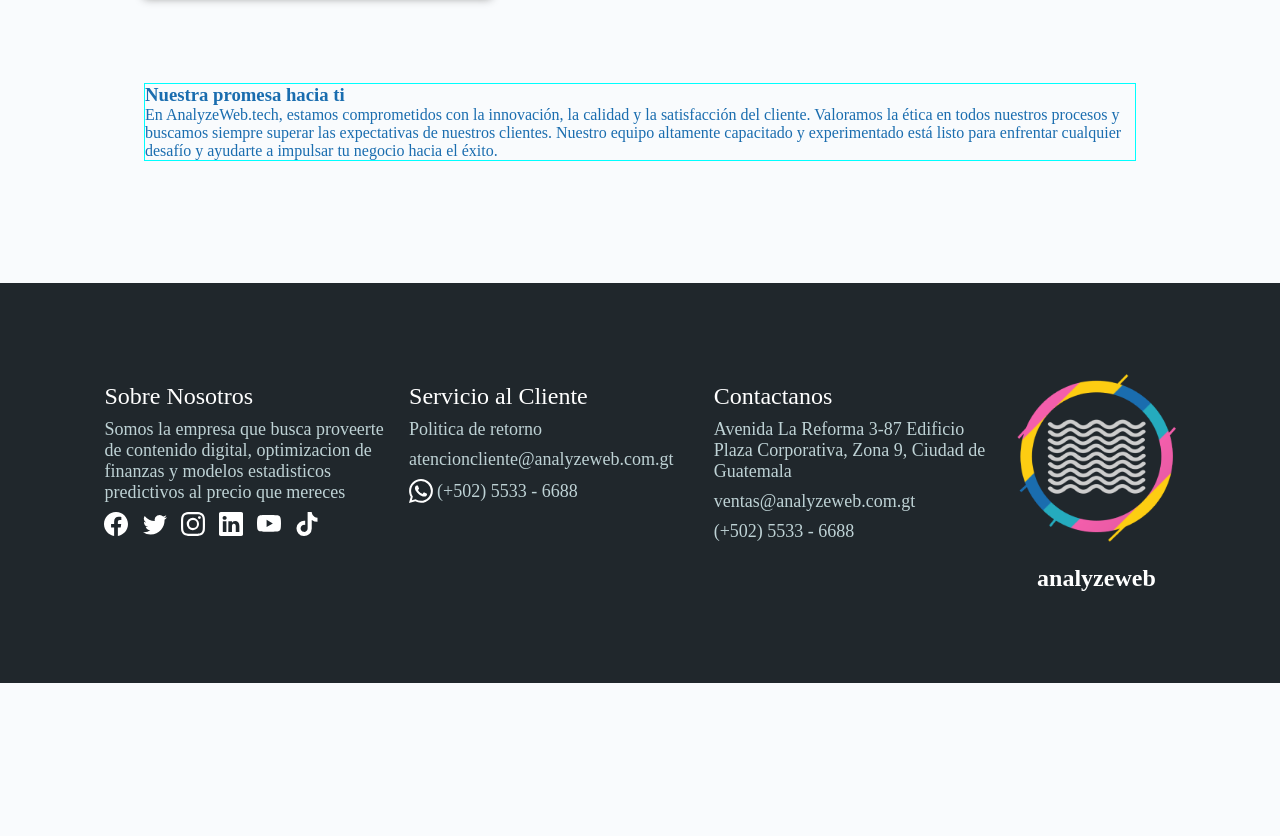
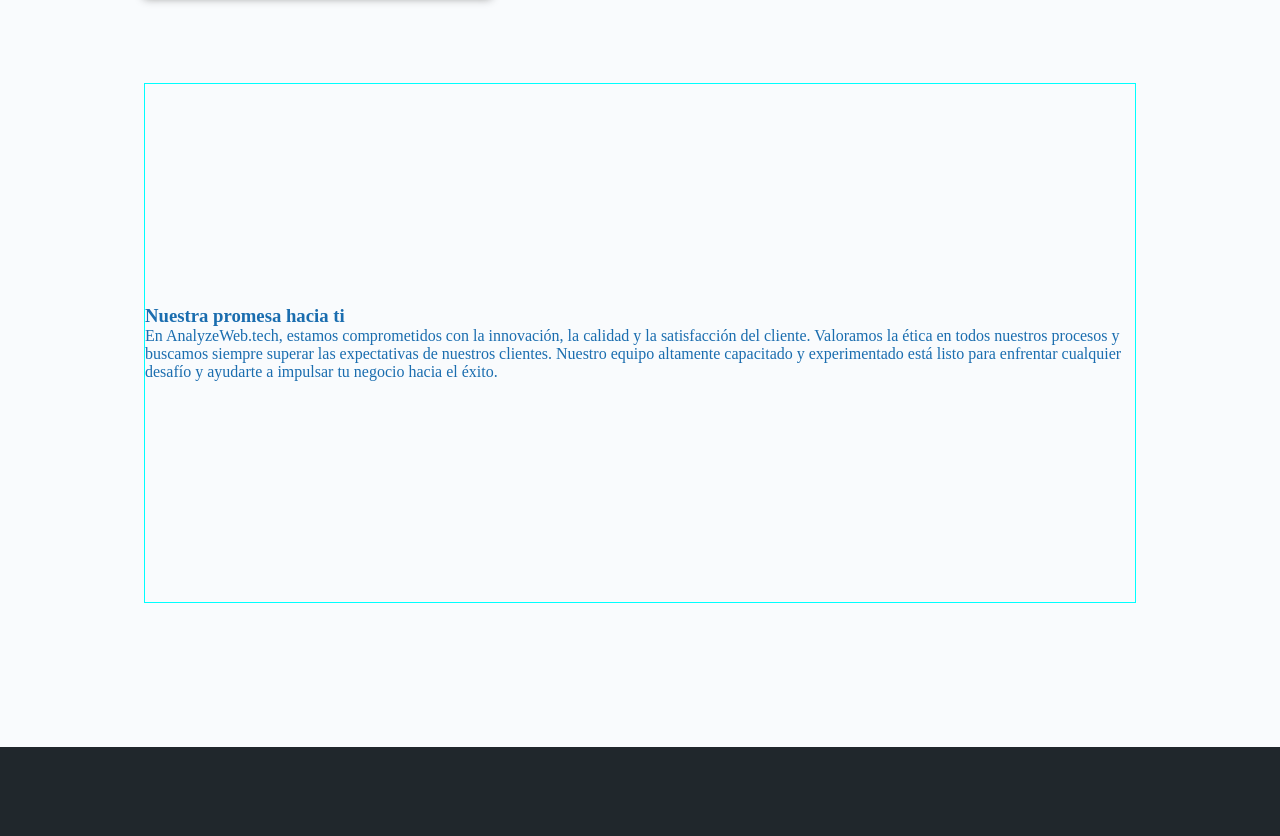
Before and after one commit to RandomAlien3096/analyzeweb, a React (Create React App) app: page /UsPg in a window 1280 px wide. Shown: the part 1317-2153 px from the top of the page. Before the commit the page ends 2000 px from the top, so only its background shows below. Built offline with nearby package versions, Linux system fonts and the light colour scheme.

Commit message:
changes in promise section

```diff
--- a/src/pages/usPg/UsPg.jsx
+++ b/src/pages/usPg/UsPg.jsx
@@ -3,6 +3,7 @@ import './usPg.css';
 import { Navbar, Footer } from '../../components';
 import img_bg from '../../rsrc/imgs/frontend_bg.jpg';
 import graph_web from '../../rsrc/imgs/us_graph.png';
+import graph_flow from '../../rsrc/imgs/datagov_flow.png';
 
 function UsPg() {
   return (
@@ -97,6 +98,7 @@ function UsPg() {
                 </div>
                 {/* ----------------------------------------------------------- */}
                 <div className = 'analyzeweb__usPg-content_promise'>
+                    <div className = 'analyzeweb__usPg-content_promise-text'>
                         <h3>Nuestra promesa hacia ti</h3>
                         <p>
                             En AnalyzeWeb.tech, estamos comprometidos con la innovación,
@@ -106,6 +108,10 @@ function UsPg() {
                             capacitado y experimentado está listo para enfrentar cualquier
                             desafío y ayudarte a impulsar tu negocio hacia el éxito.
                         </p>
+                    </div>
+                    <div className = 'analyzeweb__usPg-content_promise-grpah'>
+                        <img />
+                    </div>
                 </div>
             </div>
         </div>
--- a/src/pages/usPg/usPg.css
+++ b/src/pages/usPg/usPg.css
@@ -1,7 +1,7 @@
 .analyzeweb__usPg{
     display: flex;
     flex-direction: column;
-    height: 200vh;
+    height: auto;
     width: 100vw;
 }
 .analyzeweb__usPg-header{
@@ -237,6 +237,10 @@
 /* ------------------------------------------------------ */
 
 .analyzeweb__usPg-content_promise {
-    margin-bottom: 9vmin;
+    display: flex;
+    flex-direction: row;
+    justify-content: space-between;
+    align-items: center;
+    height: 65vh;
     border: 1px solid cyan;
 }
```
Also changed, not shown: src/rsrc/imgs/datagov_flow.png. Lines whose indentation alone changed are shown as unchanged.
